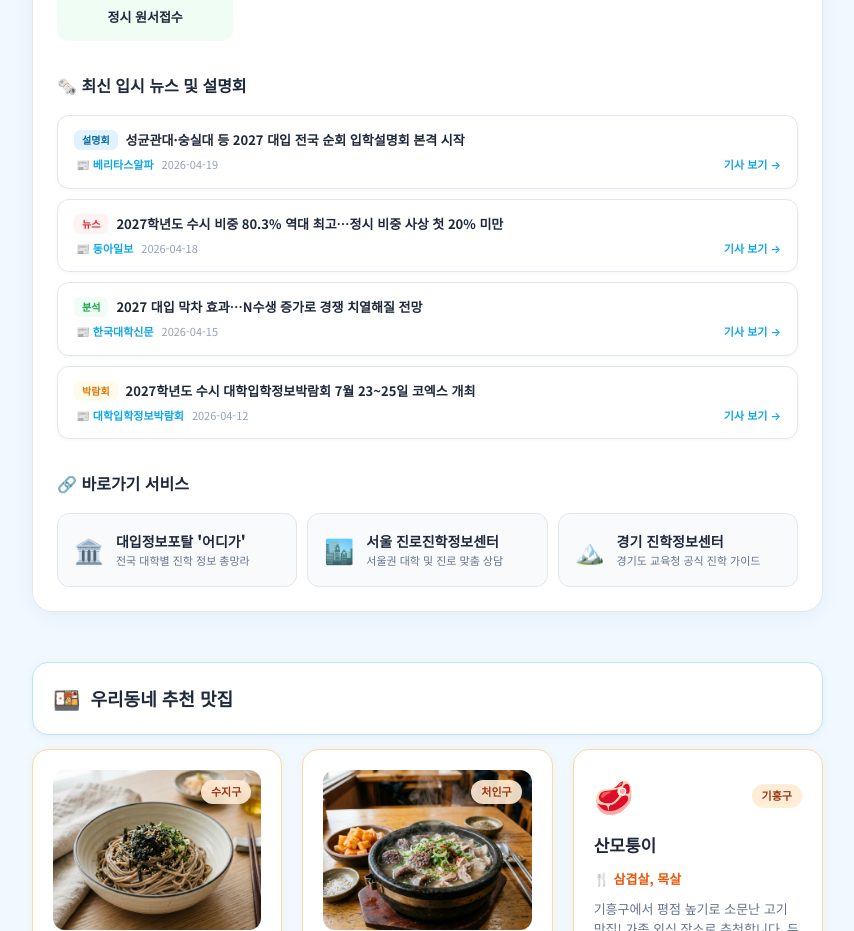
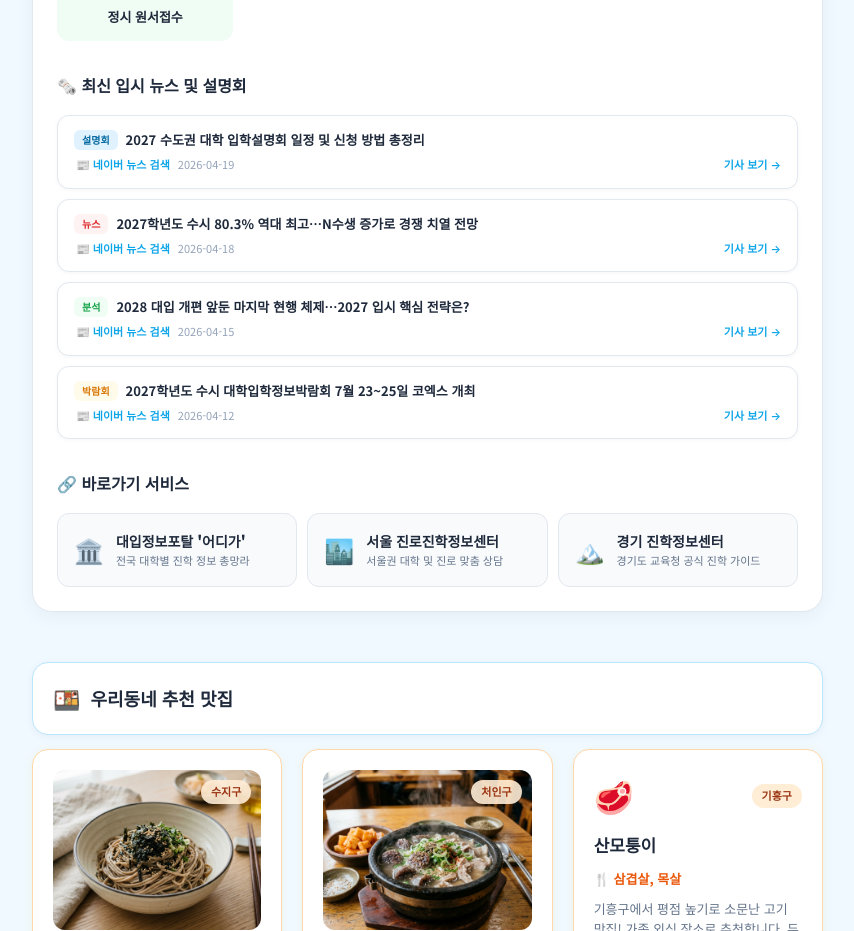
Before and after one commit to bopdoryainolza2026-afk/my-local-info, a Next.js app: page / in a window 1280 px wide. Shown: the part 2980-3911 px from the top of the page, without its empty margins (74-928 px from the left). Built offline with nearby package versions, Linux system fonts and the light colour scheme; no server answers.

Commit message:
Fix: link news to Naver search results for reliable article access

```diff
--- a/src/app/page.tsx
+++ b/src/app/page.tsx
@@ -32,34 +32,34 @@ export default function Home() {
     {
       id: "edu-news-001",
       category: "설명회",
-      title: "성균관대·숭실대 등 2027 대입 전국 순회 입학설명회 본격 시작",
+      title: "2027 수도권 대학 입학설명회 일정 및 신청 방법 총정리",
       date: "2026-04-19",
-      source: "베리타스알파",
-      link: "https://www.veritas-a.com/news/articleView.html?idxno=530516",
+      source: "네이버 뉴스 검색",
+      link: "https://search.naver.com/search.naver?where=news&query=2027+대입+입학설명회&sm=tab_jum",
     },
     {
       id: "edu-news-002",
       category: "뉴스",
-      title: "2027학년도 수시 비중 80.3% 역대 최고…정시 비중 사상 첫 20% 미만",
+      title: "2027학년도 수시 80.3% 역대 최고…N수생 증가로 경쟁 치열 전망",
       date: "2026-04-18",
-      source: "동아일보",
-      link: "https://www.donga.com/news/search?query=2027+%EC%88%98%EC%8B%9C+80%25",
+      source: "네이버 뉴스 검색",
+      link: "https://search.naver.com/search.naver?where=news&query=2027+대입+수시+경쟁&sm=tab_jum",
     },
     {
       id: "edu-news-003",
       category: "분석",
-      title: "2027 대입 막차 효과…N수생 증가로 경쟁 치열해질 전망",
+      title: "2028 대입 개편 앞둔 마지막 현행 체제…2027 입시 핵심 전략은?",
       date: "2026-04-15",
-      source: "한국대학신문",
-      link: "https://news.unn.net/news/articleView.html?idxno=562000",
+      source: "네이버 뉴스 검색",
+      link: "https://search.naver.com/search.naver?where=news&query=2027+입시+전략+분석&sm=tab_jum",
     },
     {
       id: "edu-news-004",
       category: "박람회",
       title: "2027학년도 수시 대학입학정보박람회 7월 23~25일 코엑스 개최",
       date: "2026-04-12",
-      source: "대학입학정보박람회",
-      link: "https://univexpo.kr",
+      source: "네이버 뉴스 검색",
+      link: "https://search.naver.com/search.naver?where=news&query=2027+대학입학정보박람회&sm=tab_jum",
     },
   ];
 
```
